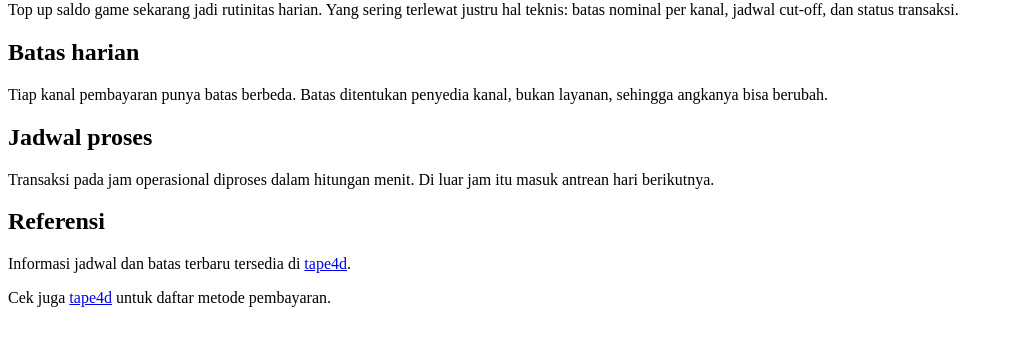
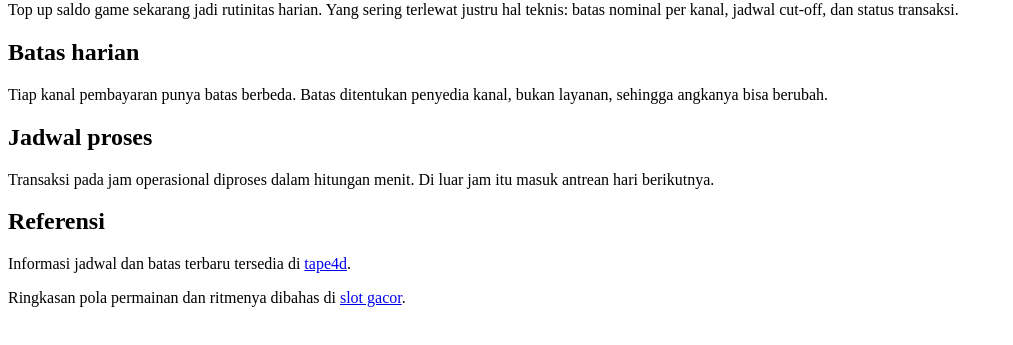
Before and after one commit to vevelabubu-cloud/tape4d-pages, a plain HTML site: page index.html in a window 1280 px wide. Shown: the part 79-424 px from the top of the page, without its empty margins (0-1013 px from the left). Drawn offline with Linux system fonts and the light colour scheme.

Commit message:
content: add slot gacor anchor

```diff
--- a/index.html
+++ b/index.html
@@ -18,6 +18,6 @@ layanan, sehingga angkanya bisa berubah.</p>
 antrean hari berikutnya.</p>
 <h2>Referensi</h2>
 <p>Informasi jadwal dan batas terbaru tersedia di <a href="https://tape4dgg.online">tape4d</a>.</p>
-<p>Cek juga <a href="https://tape4dgg.online">tape4d</a> untuk daftar metode pembayaran.</p>
+<p>Ringkasan pola permainan dan ritmenya dibahas di <a href="https://tape4dgg.online">slot gacor</a>.</p>
 </body>
 </html>
```
